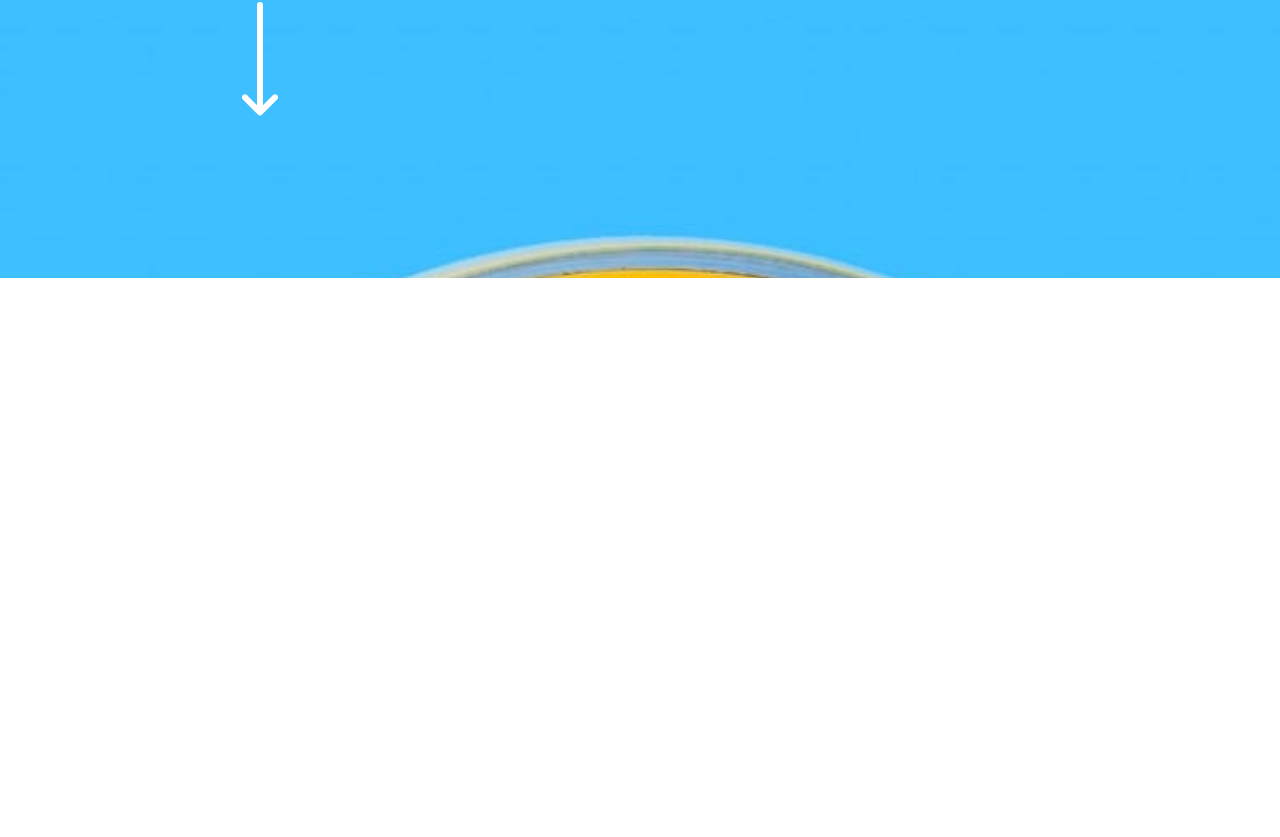
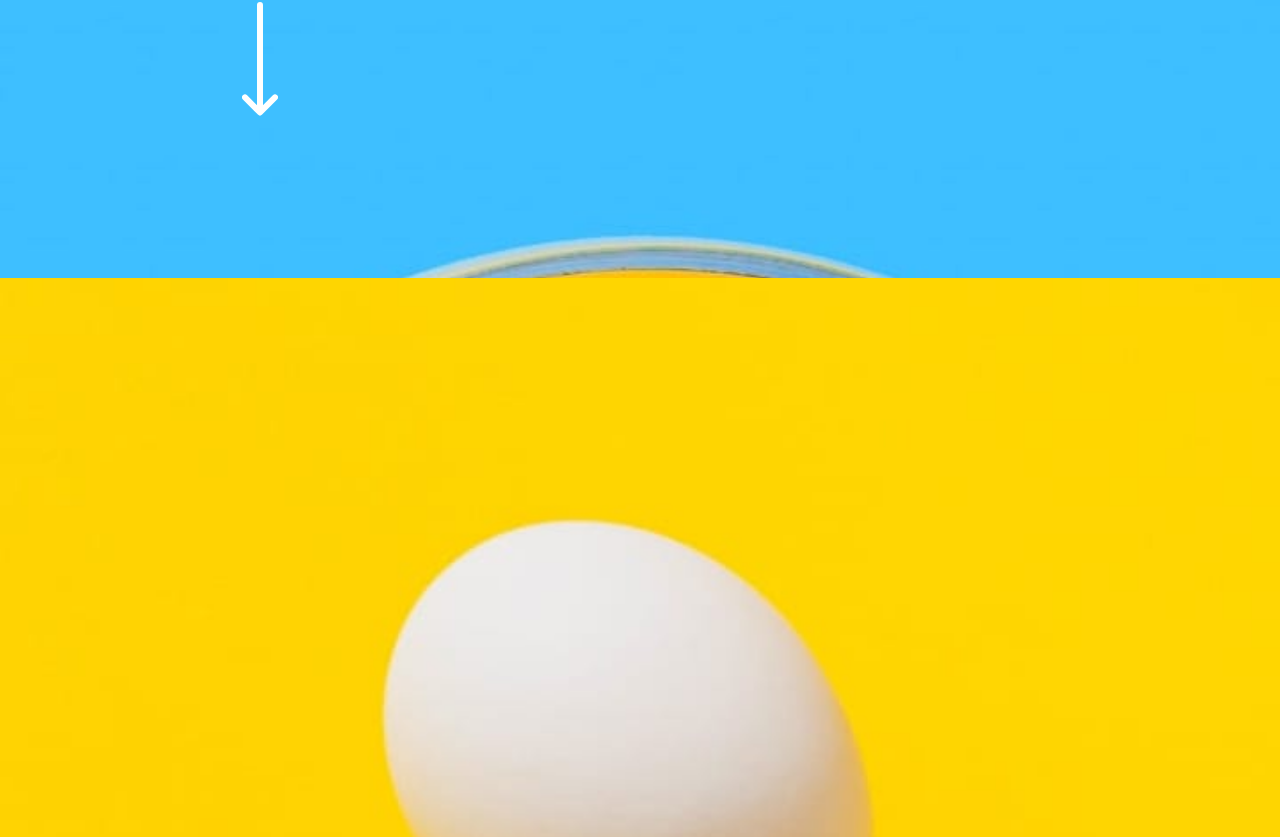
Before and after one commit to ronniekram/fem-sunnyside, a React (Create React App) app: page / in a window 1280 px wide. Shown: the part 260-1097 px from the top of the page. Before the commit the page ends 800 px from the top, so only its background shows below. Built offline with nearby package versions, Linux system fonts and the light colour scheme.

Commit message:
Styling in sections/info components lookin' groovy

```diff
--- a/src/App.js
+++ b/src/App.js
@@ -1,5 +1,6 @@
 import Navigation from './components/layout/Navigation';
 import Hero from './components/layout/Hero';
+import Sections from './components/Sections';
 
 
 const App = () => {
@@ -7,6 +8,7 @@ const App = () => {
     <>
       <Navigation />
       <Hero />
+      <Sections />
     </>
   );
 };
--- a/src/assets/style/info.module.scss
+++ b/src/assets/style/info.module.scss
@@ -1,9 +1,26 @@
 @import './globals';
 
 section {
+  display: flex;
+  flex-flow: column nowrap;
+
   color: $nameText;
   font-family: $header;
   word-spacing: 1px;
+
+  img {
+    width: 100%;
+  }
+
+  .text {
+    color: $nameText;
+    flex-flow: column nowrap;
+    justify-content: space-evenly;
+    align-items: center;
+    align-content: center;
+    padding: 4rem 1.5rem;
+
+    text-align: center;
 
     h1 {
       font-size: 2rem;
@@ -17,10 +34,6 @@ section {
       font-size: 1.125rem;
       line-height: 1.875rem;
       letter-spacing: -0.13 px;
-  }
-
-  img {
-
     }
 
     a {
@@ -38,3 +51,4 @@ section {
       }
     }
   }
+}
--- a/src/assets/style/layout/hero.module.scss
+++ b/src/assets/style/layout/hero.module.scss
@@ -2,7 +2,7 @@
 
 header {
   margin: auto;
-  position: absolute;
+  // position: absolute;
   top: 0;
   z-index: 0;
   display: flex;
--- a/src/components/Info.js
+++ b/src/components/Info.js
@@ -6,15 +6,17 @@ const Info = ({ image, heading, text, color }) => {
 
   return (
     <section>
+
       <div>
         <img src={image} alt="" />
       </div>
 
-      <div>
+      <div className={styles.text}>
         <h1>{heading}</h1>
         <p>{text}</p>
         <a href="#" className={anchorStyle}>Learn More</a>
       </div>
+
     </section>
   );
 };
--- a/src/components/Sections.js
+++ b/src/components/Sections.js
@@ -1,9 +1,33 @@
 import React from 'react';
+import Info from './Info';
+
+import egg from '../assets/img/egg.jpg';
+import cup from '../assets/img/cup.jpg';
 
 const Sections = () => {
+  const sections = [
+    {
+     image: egg,
+     heading: 'Transform your brand',
+     text: "We are a full-service creative agency specializing in helping brands grow fast. Engage your clients through compelling visuals that do most of the marketing for you.",
+     color: "yellow"
+    },
+    {
+      image: cup,
+      heading: 'Stand out to the right audience',
+      text: "Using a collaborative formula of designers, researchers, photographers, videographers, and copywriters, we’ll build and extend your brand in digital places.",
+      color: 'red'
+     },
+
+  ];
+
+  const renderInfo = () => {
+    return sections.map(section => <Info image={section.image} heading={section.heading} text={section.text} color={'red'} />);
+  };
+
   return (
     <article>
-
+      {renderInfo()}
     </article>
   );
 };
```
Lines whose indentation alone changed are shown as unchanged.
